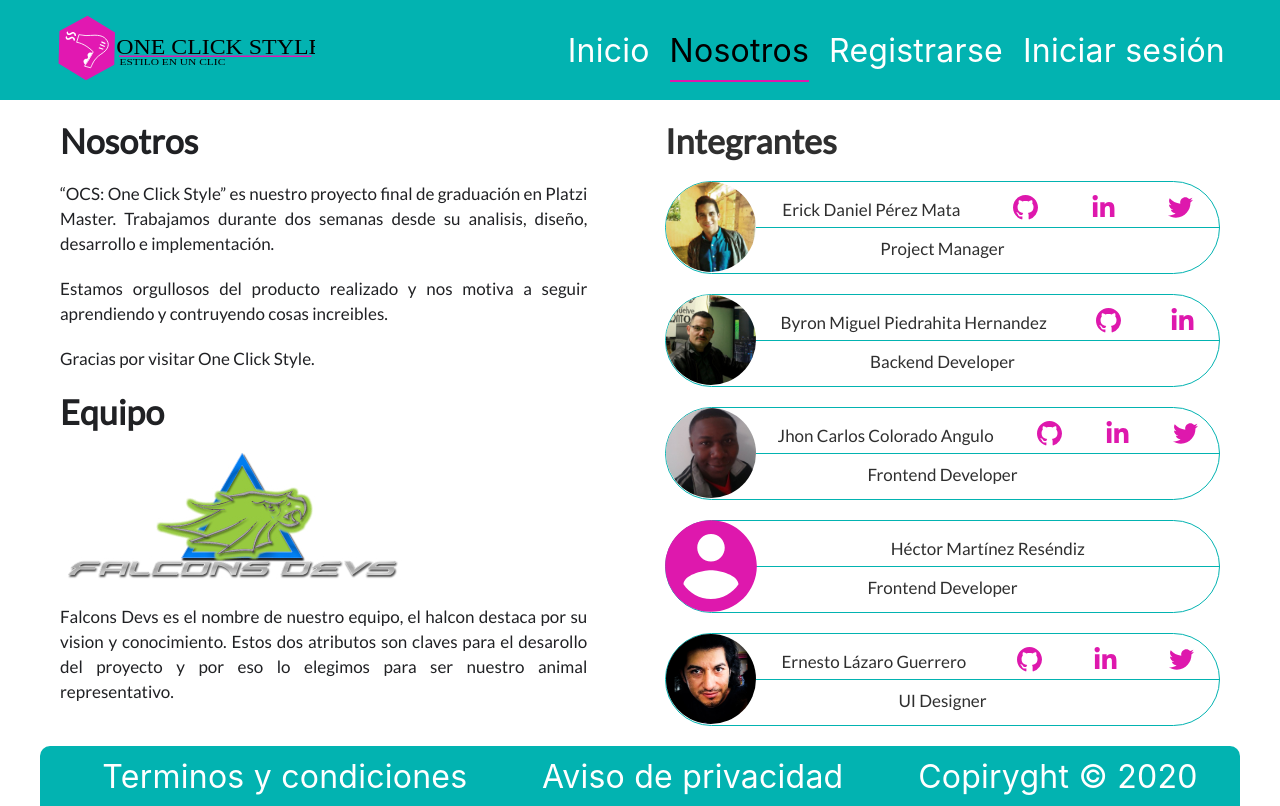
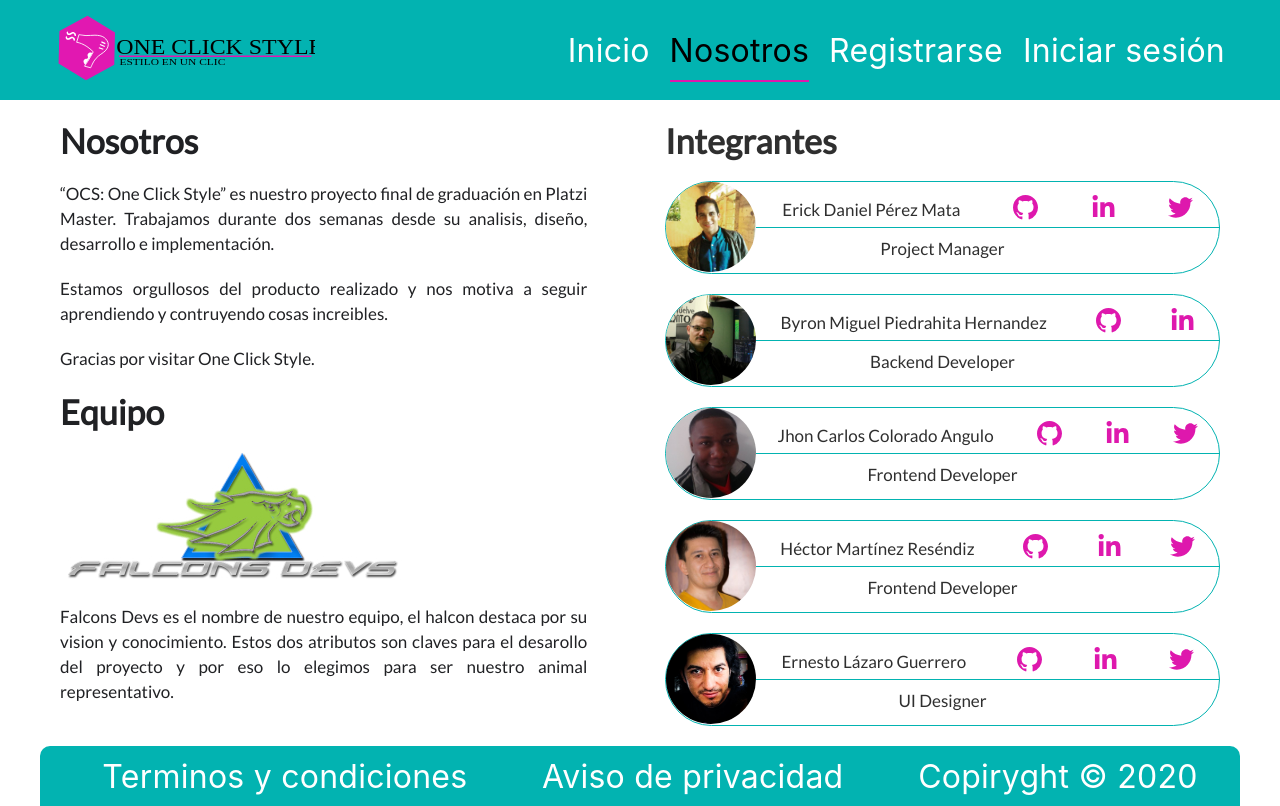
Before and after one commit to Falcons-Devs/frontend, a React app: page /about in a window 1280 px wide. Built offline with nearby package versions, Linux system fonts and the light colour scheme; a web font is replaced by a local one.

Commit message:
<FEATURE> Add Héctor's profile to us component

```diff
--- a/src/components/Main/Home/About/index.js
+++ b/src/components/Main/Home/About/index.js
@@ -7,6 +7,7 @@ import ErickMata from "../../../../assets/img/erick-mata.jpg";
 import ByronPiedrahita from "../../../../assets/img/byron-piedrahita.png";
 import JhonColorado from "../../../../assets/img/jhon-colorado.jpg";
 import ErnestoLazaro from "../../../../assets/img/ernesto-lazaro.png";
+import HectorMartinez from "../../../../assets/img/hector-martinez.jpg";
 
 export const About = () => {
   useEffect(() => {
@@ -67,6 +68,10 @@ export const About = () => {
         <CardMembers
           nameMember="Héctor Martínez Reséndiz"
           position="Frontend Developer"
+          img={HectorMartinez}
+          github="https://github.com/HectorMartinezResendiz"
+          linkedin="https://www.linkedin.com/in/h%C3%A9ctor-mart%C3%ADnez-32b2621ab/"
+          twitter="https://twitter.com/HectorMR206"
         />
         <CardMembers
           nameMember="Ernesto Lázaro Guerrero"
```
Also changed, not shown: src/assets/img/hector-martinez.jpg (added).
